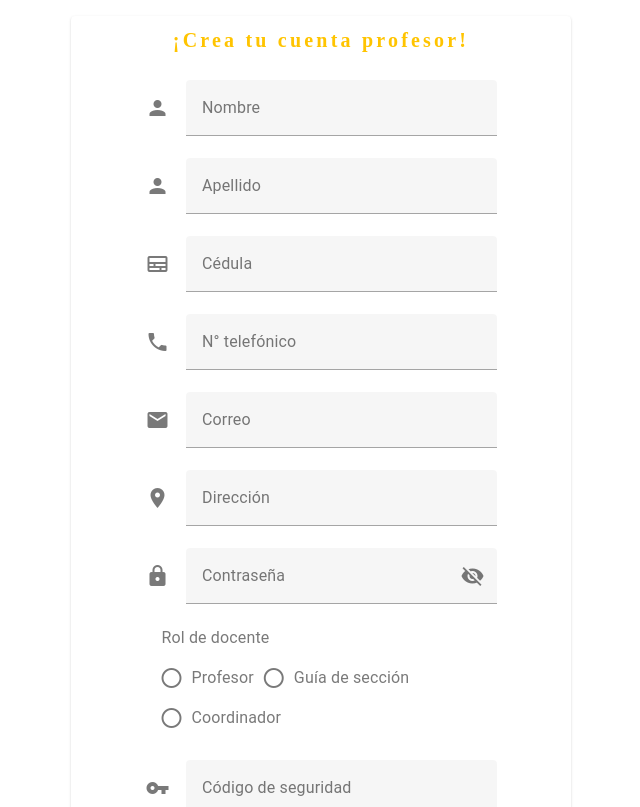
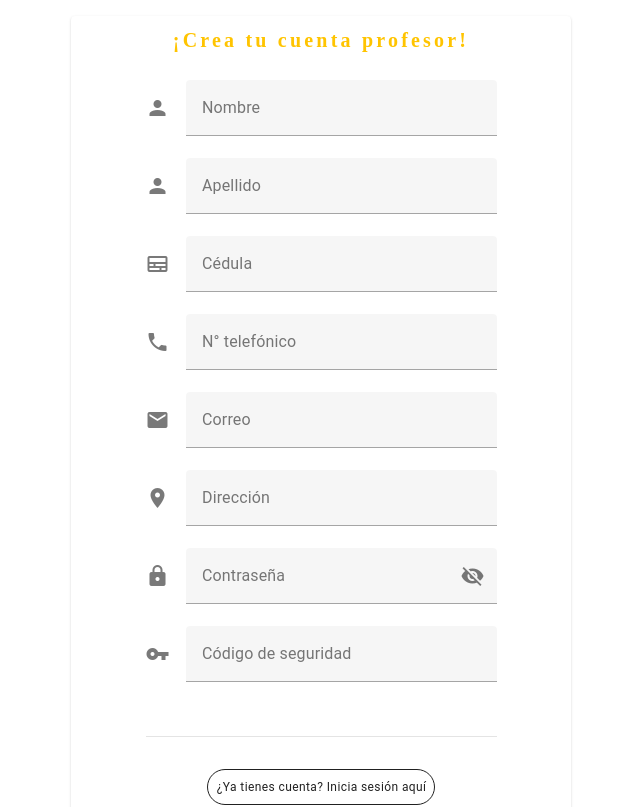
Before and after one commit to Bruna-team/Brunapp, a Vue app: page /SingIn in a window 1280 px wide. Shown: the top 807 px of the page, without its empty margins (319-959 px from the left). Built offline with nearby package versions, Linux system fonts and the light colour scheme; a web font is replaced by a local one.

Commit message:
Comentado radiobuttons de roles al crear cuenta y agregado rol 3 de profesor como predeterminado al crear una cuenta

```diff
--- a/src/views/LogIn.vue
+++ b/src/views/LogIn.vue
@@ -116,7 +116,7 @@ function registro() {
   let data = 'nom=' + capitalizar(regData.value.nombre.value) + '&ape=' + capitalizar(regData.value.apellido.value)
   data += '&ced=' + regData.value.cedula.value + '&ema=' + regData.value.email.value
   data += '&tel=' + regData.value.telefono.value + '&dir=' + regData.value.direccion.value
-  data += '&car=' + regData.value.rol.value + '&clave=' + btoa(regData.value.password.value)
+  data += '&car=3' + '&clave=' + btoa(regData.value.password.value)
   data += '&cod=' + btoa(segurityCode.value)
   brunaApi({ s: 'register' }, data)
   .then((res:any) => {
@@ -259,7 +259,7 @@ watch(router.currentRoute, (value) => {
             @click:append-inner="seePassword = !seePassword"
             label="Contraseña"
           ></v-text-field>
-          <v-radio-group
+          <!-- <v-radio-group
             v-model="regData.rol.value"
             :rules="regData.rol.rules"
             inline
@@ -268,7 +268,7 @@ watch(router.currentRoute, (value) => {
             <v-radio label="Profesor" value="3"></v-radio>
             <v-radio label="Guía de sección" value="4"></v-radio>
             <v-radio label="Coordinador" value="2"></v-radio>
-          </v-radio-group>
+          </v-radio-group> -->
           <v-text-field
             v-model="segurityCode"
             prepend-icon="mdi-key"
--- a/src/views/VistaMaestros.vue
+++ b/src/views/VistaMaestros.vue
@@ -152,7 +152,9 @@ function organizarJornadas(data:string[]) {
   profes.value = dataPro
 }
 function actualizar() {
-  brunaApi({ s: 'maestros' }, 'nom=' + (nombreABuscar.value !== 'null' ? nombreABuscar.value : '') + '&mat=' + materiaABuscar.value)
+  brunaApi({ s: 'maestros' },
+    'nom=' + (nombreABuscar.value !== 'null' ? nombreABuscar.value : '') +
+    '&mat=' + materiaABuscar.value)
   .then((res:any) => {
     if (res.data) {
       organizarJornadas(res.data)
```
